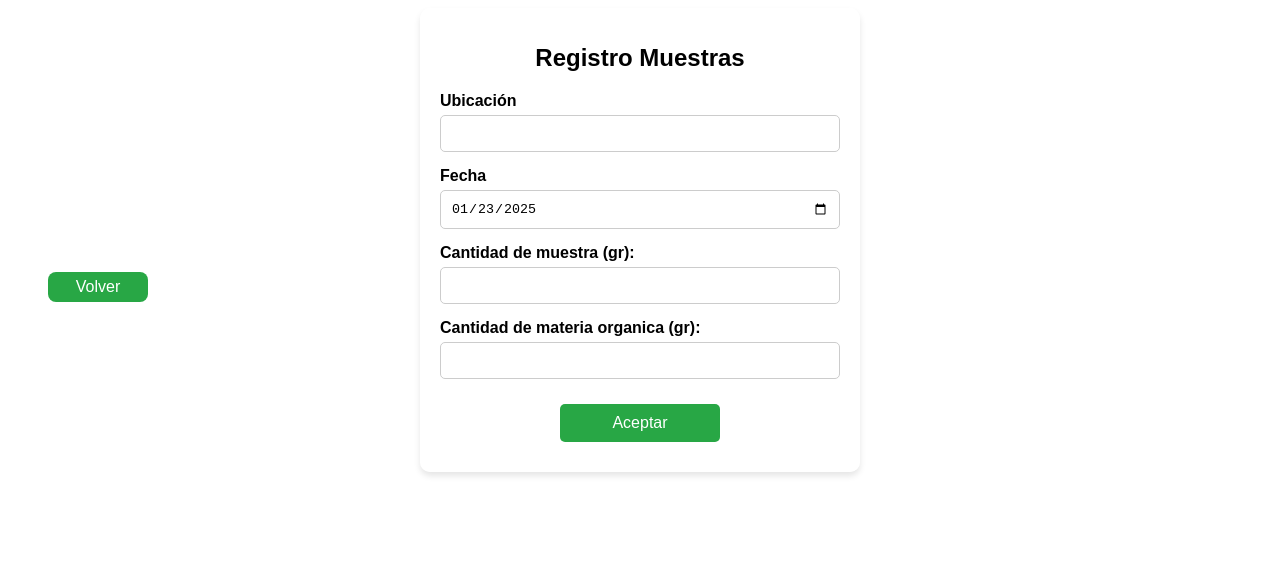
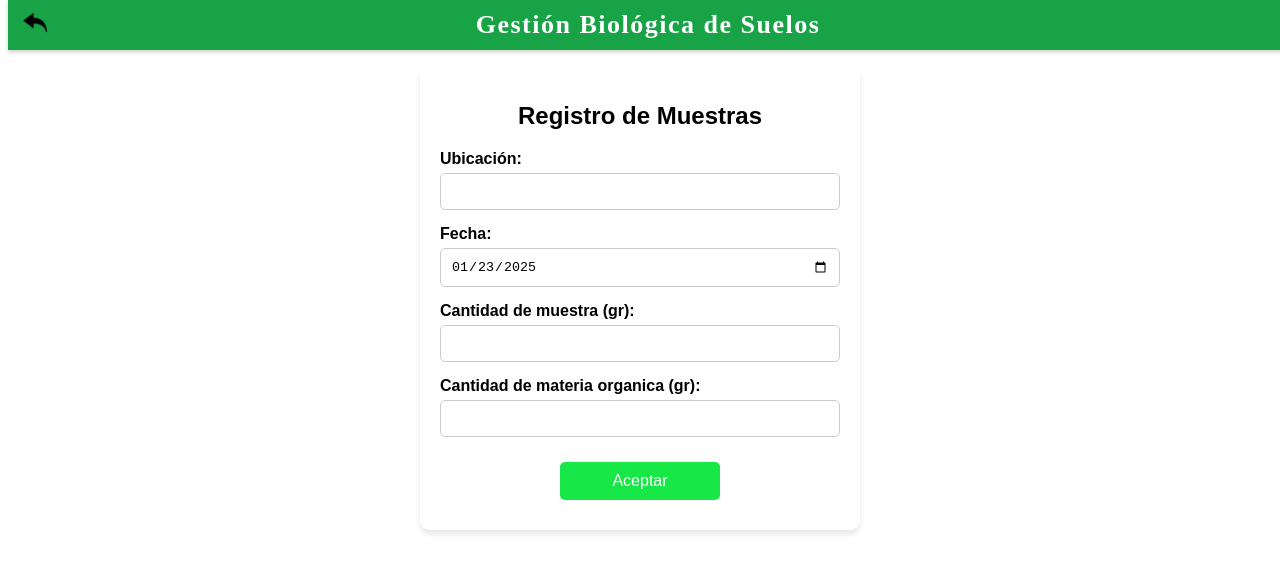
Before and after one commit to JordanIsrael23/Sistema_GestionSuelos_Biologica, a website: page HTML/muestras.html in a window 1280 px wide. Drawn offline with Linux system fonts and the light colour scheme.

Commit message:
Header y boton Muestras

```diff
--- a/CSS/muestra.css
+++ b/CSS/muestra.css
@@ -5,6 +5,8 @@ body{
 }
 
 .caja {
+    position: relative;
+    top: 40px;
     background-color: rgba(255, 255, 255, 0.8);
     padding: 20px;
     border-radius: 10px;
@@ -12,6 +14,36 @@ body{
     max-width: 400px;
     margin: auto;
     font-family: Arial, sans-serif;
+}
+.header {
+    background-color: rgba(0, 153, 51, 0.9); /* Verde con transparencia */
+    color: white;
+    text-align: center;
+    padding: 10px 0;
+    position: fixed;
+    top: 0;
+    width: 100%;
+    z-index: 1000;
+    box-shadow: 0 2px 4px rgba(0, 0, 0, 0.2);
+}
+
+.header h1 {
+    margin: 0;
+    font-size: 26px;
+    letter-spacing: 1.5px;
+}
+
+.header .back-icon {
+    position: absolute;
+    left: 15px;
+    top: 50%;
+    transform: translateY(-50%);
+    cursor: pointer;
+}
+
+.header .back-icon img {
+    width: 24px;
+    height: 24px;
 }
 
 .caja h1 {
@@ -48,7 +80,15 @@ body{
     margin-bottom: 10px;
     display: block; /* Asegura que el botón ocupe una línea completa */
     margin: 10px auto; /* Centra el botón horizontalmente */
+    transition: background-color 0.3s;
+    color: white;
 }
+
+
+button:hover {
+    background-color: #1ce01c; /* Verde claro */
+}
+
 
 .caja button:first-of-type {
     background-color: #007BFF;
@@ -56,25 +96,14 @@ body{
 }
 
 .caja button:last-of-type {
-    background-color: #28a745;
+    background-color: #18e748;
     color: white;
 }
 
 .caja button:hover {
     opacity: 0.9;
 }
-.boton{
-    width: 100px;
-    height: 30px;
-    border-radius: 8px;
-    position: relative;
-    top: -200px;
-    left: 40px;
-    color: white;
-    background-color: #28a745;
-    font-size: 16px;
-    border: none;
-}
+
 
 #calidad-label, #calidad-materia {
     display: block; /* Ambos ocupan líneas completas */
--- a/HTML/muestras.html
+++ b/HTML/muestras.html
@@ -10,12 +10,19 @@
 
 </head>
 <body>
+    <header class="header">
+        <a href="javascript:history.back()" class="back-icon">
+            <img src="../ICONOS/icons8-left-2-50.png" alt="Regresar" class="icon">
+        </a>
+        <h1>Gestión Biológica de Suelos</h1>
+    </header>
+    <br>
     <div class="caja">
-        <h1>Registro Muestras</h1>
+        <h1>Registro de Muestras</h1>
         <form method="post">
-            <label>Ubicación</label>
+            <label>Ubicación:</label>
             <input type="text"  required>
-            <label>Fecha</label>
+            <label>Fecha:</label>
             <input type="date" id="fecha" required>
             <label>Cantidad de muestra (gr):</label>
             <input type="number" min="1" required>
@@ -25,9 +32,6 @@
         </form>
         <script src="../JavaScript/fecha.js"></script>
     </div>
-    <div>
-        <button class="boton" onclick="window.location.href='pagusuario.html'">Volver</button>
-    </div>
     <script src="../JavaScript/muestra.js"></script>
 
 </body>
--- a/JavaScript/muestra.js
+++ b/JavaScript/muestra.js
@@ -12,13 +12,13 @@ document.addEventListener("DOMContentLoaded", () => {
 
         // Determinar la calidad de la materia orgánica y el color asociado
         if (valor >= 75) {
-            calidad = "Buena";
+            calidad = "Alta fertilidad";
             claseColor = "calidad-buena";
         } else if (valor >= 50) {
-            calidad = "Regular";
+            calidad = "Media fertilidad";
             claseColor = "calidad-regular";
         } else if (valor > 0) {
-            calidad = "Mala";
+            calidad = "Baja Fertilidad";
             claseColor = "calidad-mala";
         } else {
             calidad = ""; // Si no hay valor válido
```
Also changed, not shown: HTML/formulario.html (+1 -1 lines).
